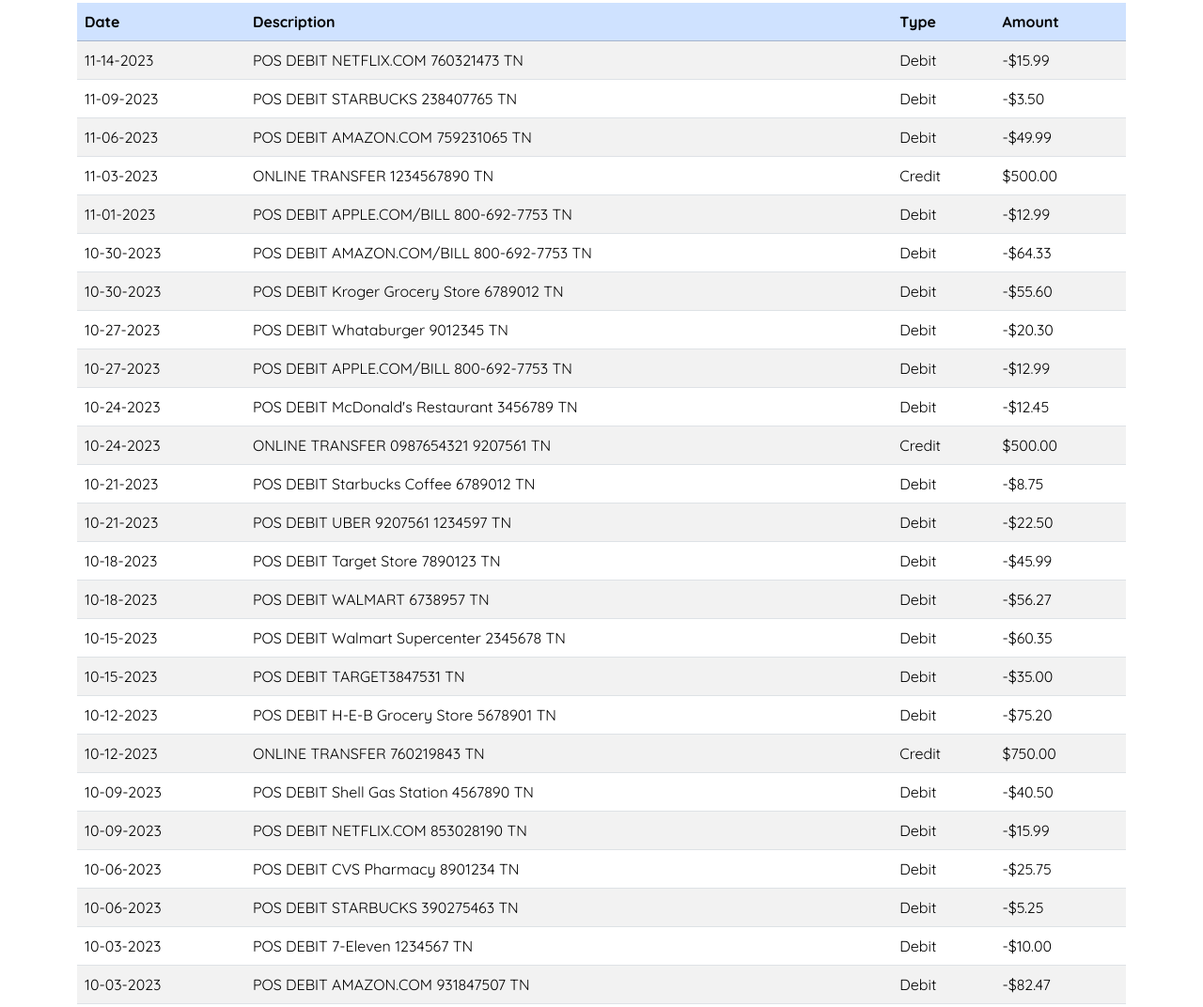
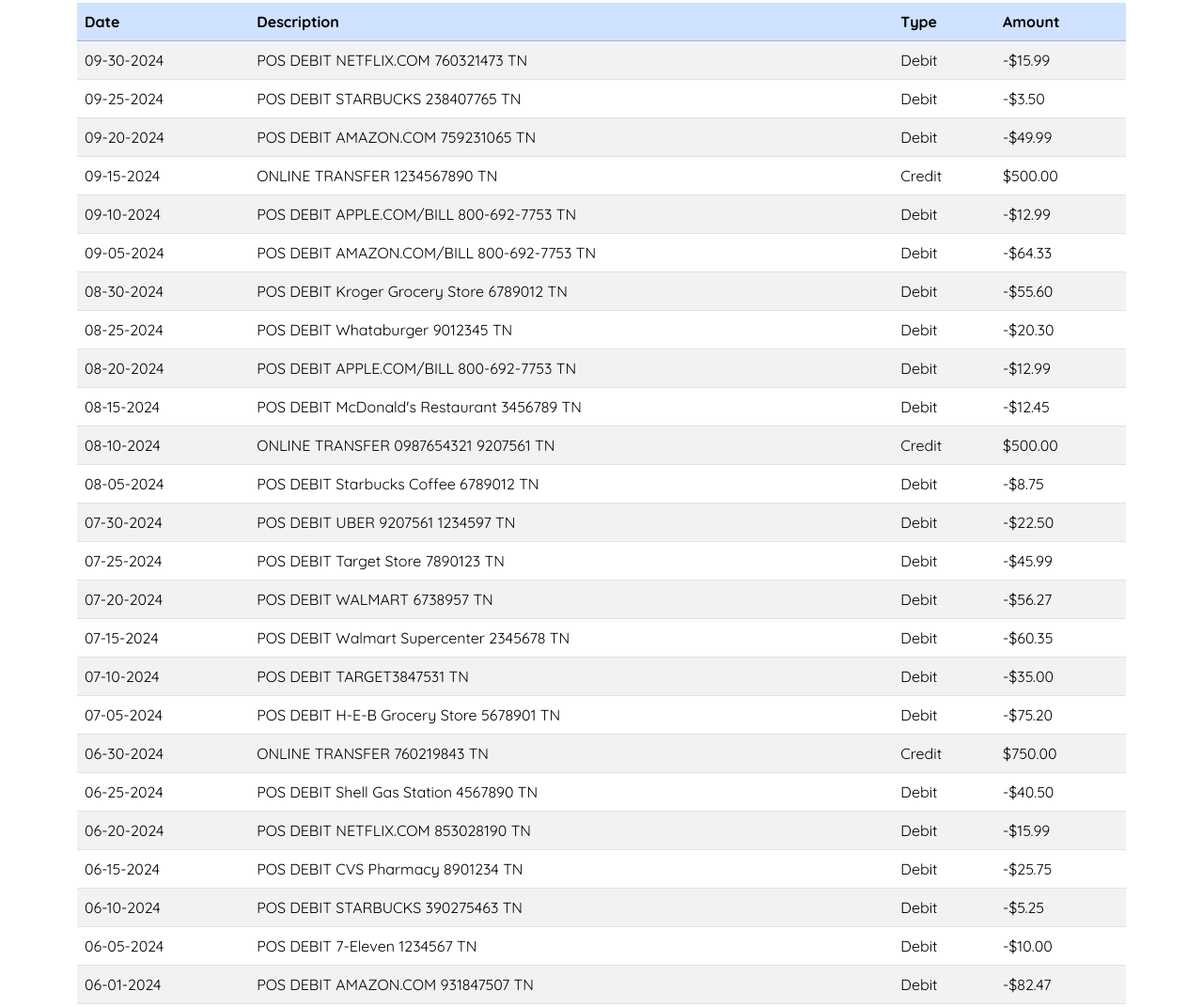
Before and after one commit to remotemailer/fbt, a plain HTML site: page dashboard.html in a window 1280 px wide. Shown: the part 159-1231 px from the top of the page at 94% size. Drawn offline with nearby package versions, Linux system fonts and the light colour scheme.

Commit message:
Update dashboard.html

```diff
--- a/dashboard.html
+++ b/dashboard.html
@@ -76,151 +76,151 @@
               <tbody>
   <!-- Data rows -->
   <tr>
-                  <td>11-14-2023</td>
+    <td>09-30-2024</td>
     <td>POS DEBIT NETFLIX.COM 760321473 TN</td>
     <td>Debit</td>
     <td>-$15.99</td>
   </tr>
   <tr>
-                  <td>11-09-2023</td>
+    <td>09-25-2024</td>
     <td>POS DEBIT STARBUCKS 238407765 TN</td>
     <td>Debit</td>
     <td>-$3.50</td>
   </tr>
   <tr>
-                  <td>11-06-2023</td>
+    <td>09-20-2024</td>
     <td>POS DEBIT AMAZON.COM 759231065 TN</td>
     <td>Debit</td>
     <td>-$49.99</td>
   </tr>
   <tr>
-                  <td>11-03-2023</td>
+    <td>09-15-2024</td>
     <td>ONLINE TRANSFER 1234567890 TN</td>
     <td>Credit</td>
     <td>$500.00</td>
   </tr>
   <tr>
-                  <td>11-01-2023</td>
+    <td>09-10-2024</td>
     <td>POS DEBIT APPLE.COM/BILL 800-692-7753 TN</td>
     <td>Debit</td>
     <td>-$12.99</td>
   </tr>
   <tr>
-                  <td>10-30-2023</td>
+    <td>09-05-2024</td>
     <td>POS DEBIT AMAZON.COM/BILL 800-692-7753 TN</td>
     <td>Debit</td>
     <td>-$64.33</td>
   </tr>
   <tr>
-                  <td>10-30-2023</td>
+    <td>08-30-2024</td>
     <td>POS DEBIT Kroger Grocery Store 6789012 TN</td>
     <td>Debit</td>
     <td>-$55.60</td>
   </tr>
   <tr>
-                  <td>10-27-2023</td>
+    <td>08-25-2024</td>
     <td>POS DEBIT Whataburger 9012345 TN</td>
     <td>Debit</td>
     <td>-$20.30</td>
   </tr>
   <tr>
-                  <td>10-27-2023</td>
+    <td>08-20-2024</td>
     <td>POS DEBIT APPLE.COM/BILL 800-692-7753 TN</td>
     <td>Debit</td>
     <td>-$12.99</td>
   </tr>
   <tr>
-                  <td>10-24-2023</td>
+    <td>08-15-2024</td>
     <td>POS DEBIT McDonald's Restaurant 3456789 TN</td>
     <td>Debit</td>
     <td>-$12.45</td>
   </tr>
   <tr>
-                  <td>10-24-2023</td>
+    <td>08-10-2024</td>
     <td>ONLINE TRANSFER 0987654321 9207561 TN</td>
     <td>Credit</td>
     <td>$500.00</td>
   </tr>
   <tr>
-                  <td>10-21-2023</td>
+    <td>08-05-2024</td>
     <td>POS DEBIT Starbucks Coffee 6789012 TN</td>
     <td>Debit</td>
     <td>-$8.75</td>
   </tr>
   <tr>
-                  <td>10-21-2023</td>
+    <td>07-30-2024</td>
     <td>POS DEBIT UBER 9207561 1234597 TN</td>
     <td>Debit</td>
     <td>-$22.50</td>
   </tr>
   <tr>
-                  <td>10-18-2023</td>
+    <td>07-25-2024</td>
     <td>POS DEBIT Target Store 7890123 TN</td>
     <td>Debit</td>
     <td>-$45.99</td>
   </tr>
   <tr>
-                  <td>10-18-2023</td>
+    <td>07-20-2024</td>
     <td>POS DEBIT WALMART 6738957 TN</td>
     <td>Debit</td>
     <td>-$56.27</td>
   </tr>
   <tr>
-                  <td>10-15-2023</td>
+    <td>07-15-2024</td>
     <td>POS DEBIT Walmart Supercenter 2345678 TN</td>
     <td>Debit</td>
     <td>-$60.35</td>
   </tr>
   <tr>
-                  <td>10-15-2023</td>
+    <td>07-10-2024</td>
     <td>POS DEBIT TARGET3847531 TN</td>
     <td>Debit</td>
     <td>-$35.00</td>
   </tr>
   <tr>
-                  <td>10-12-2023</td>
+    <td>07-05-2024</td>
     <td>POS DEBIT H-E-B Grocery Store 5678901 TN</td>
     <td>Debit</td>
     <td>-$75.20</td>
   </tr>
   <tr>
-                  <td>10-12-2023</td>
+    <td>06-30-2024</td>
     <td>ONLINE TRANSFER 760219843 TN</td>
     <td>Credit</td>
     <td>$750.00</td>
   </tr>
   <tr>
-                  <td>10-09-2023</td>
+    <td>06-25-2024</td>
     <td>POS DEBIT Shell Gas Station 4567890 TN</td>
     <td>Debit</td>
     <td>-$40.50</td>
   </tr>
   <tr>
-                  <td>10-09-2023</td>
+    <td>06-20-2024</td>
     <td>POS DEBIT NETFLIX.COM 853028190 TN</td>
     <td>Debit</td>
     <td>-$15.99</td>
   </tr>
   <tr>
-                  <td>10-06-2023</td>
+    <td>06-15-2024</td>
     <td>POS DEBIT CVS Pharmacy 8901234 TN</td>
     <td>Debit</td>
     <td>-$25.75</td>
   </tr>
   <tr>
-                  <td>10-06-2023</td>
+    <td>06-10-2024</td>
     <td>POS DEBIT STARBUCKS 390275463 TN</td>
     <td>Debit</td>
     <td>-$5.25</td>
   </tr>
   <tr>
-                  <td>10-03-2023</td>
+    <td>06-05-2024</td>
     <td>POS DEBIT 7-Eleven 1234567 TN</td>
     <td>Debit</td>
     <td>-$10.00</td>
   </tr>
   <tr>
-                  <td>10-03-2023</td>
+    <td>06-01-2024</td>
     <td>POS DEBIT AMAZON.COM 931847507 TN</td>
     <td>Debit</td>
     <td>-$82.47</td>
```
Lines whose indentation alone changed are shown as unchanged.
